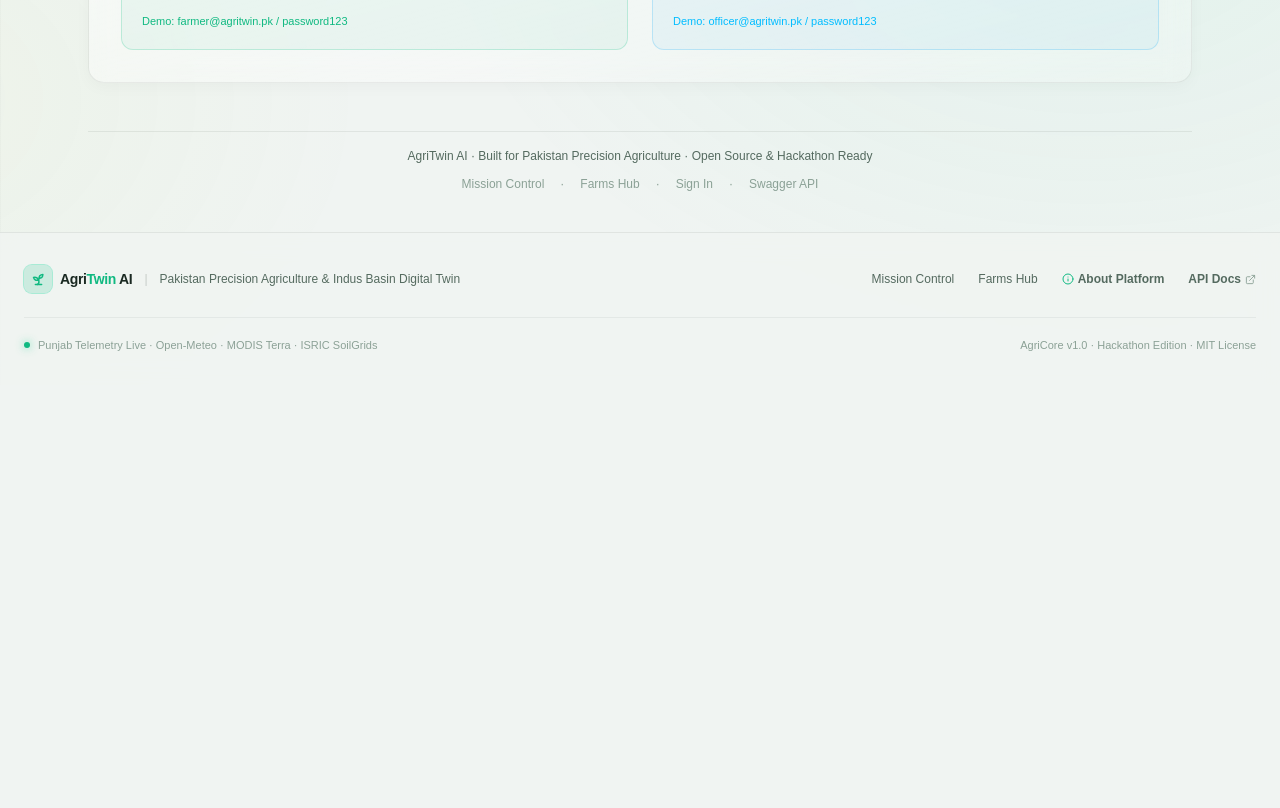
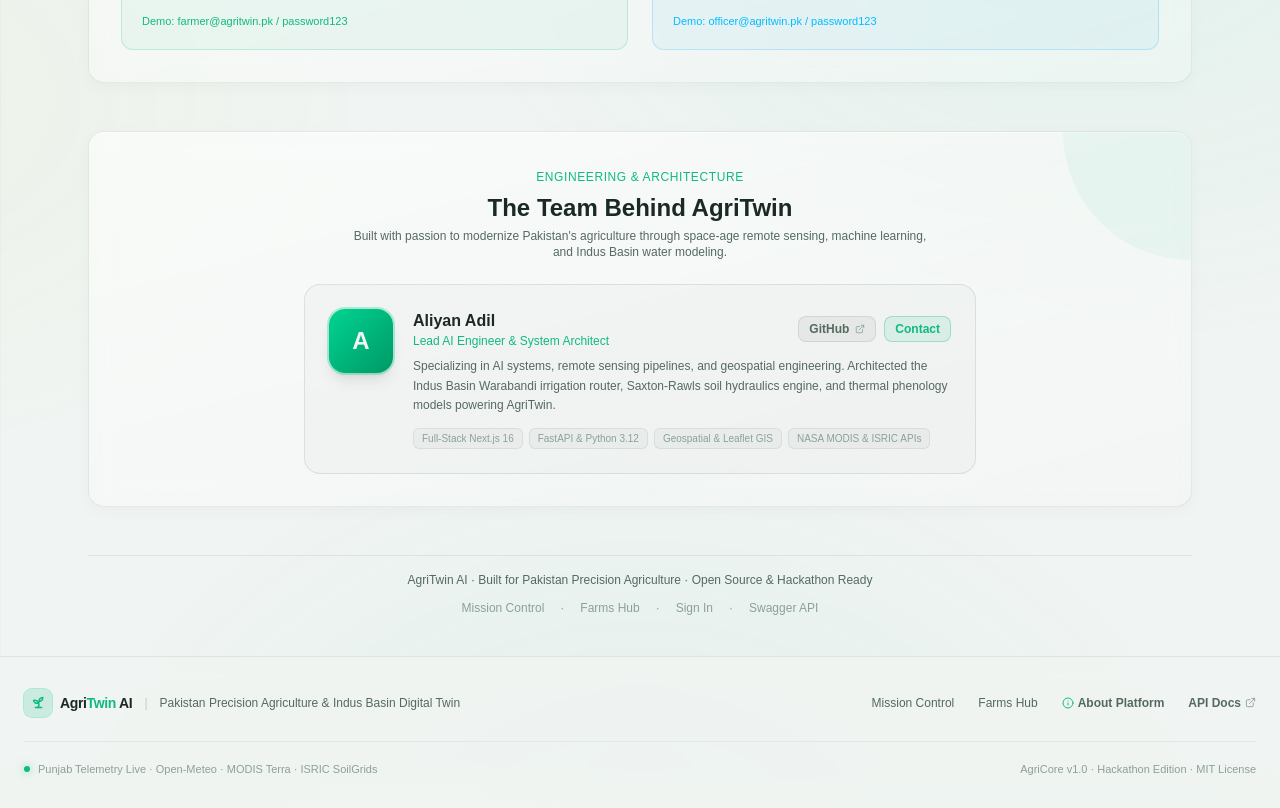
Before and after one commit to aliyan212/AgriTwin, a Next.js app in the folder frontend/: page /about in a window 1280 px wide. Shown: the part 1620-2428 px from the top of the page. Before the commit the page ends 2005 px from the top, so only its background shows below. Built offline with nearby package versions, Linux system fonts and the light colour scheme; no server answers.

Commit message:
feat(about): add Developer & Engineering Team section with GitHub and contact links

```diff
--- a/frontend/src/app/about/page.tsx
+++ b/frontend/src/app/about/page.tsx
@@ -253,6 +253,76 @@ export default function AboutPage() {
         </div>
       </div>
 
+      {/* ── Engineering & Development Team ──────────────────────────────────── */}
+      <div className="glass-panel p-6 sm:p-8 border-ink/8 relative overflow-hidden">
+        <div className="absolute top-0 right-0 w-32 h-32 bg-emerald-500/5 rounded-bl-full pointer-events-none" />
+        <div className="text-center mb-6">
+          <span className="text-xs font-mono uppercase tracking-wider text-brand">
+            {isUrdu ? "انجینئرنگ تے ڈویلپمنٹ" : "Engineering & Architecture"}
+          </span>
+          <h2 className="text-xl sm:text-2xl font-bold text-ink mt-1">
+            {isUrdu ? "ایگری ٹوئن ڈویلپمنٹ ٹیم" : "The Team Behind AgriTwin"}
+          </h2>
+          <p className="text-xs text-mist mt-1 max-w-xl mx-auto">
+            {isUrdu
+              ? "پاکستان دی زراعت نوں جدید ترین خلائی سیٹلائٹ ٹیکنالوجی، مصنوعی ذہانت تے انڈس واٹر نیٹ ورک نال جوڑن والی سرشار ٹیم۔"
+              : "Built with passion to modernize Pakistan's agriculture through space-age remote sensing, machine learning, and Indus Basin water modeling."}
+          </p>
+        </div>
+
+        <div className="max-w-2xl mx-auto">
+          <div className="rounded-2xl border border-ink/10 bg-ink/[0.02] p-5 sm:p-6 flex flex-col sm:flex-row items-center sm:items-start gap-5 hover:border-brand/30 transition-all">
+            <div className="flex h-16 w-16 items-center justify-center rounded-2xl bg-gradient-to-br from-emerald-400 to-emerald-600 text-abyss font-extrabold text-2xl shadow-lg ring-2 ring-emerald-400/30 shrink-0">
+              A
+            </div>
+            <div className="space-y-2 text-center sm:text-left flex-1">
+              <div className="flex flex-col sm:flex-row sm:items-center justify-between gap-2">
+                <div>
+                  <h3 className="text-base font-bold text-ink">Aliyan Adil</h3>
+                  <p className="text-xs text-brand font-medium">Lead AI Engineer & System Architect</p>
+                </div>
+                <div className="flex items-center justify-center sm:justify-end gap-2">
+                  <a
+                    href="https://github.com/aliyan212"
+                    target="_blank"
+                    rel="noopener noreferrer"
+                    className="inline-flex items-center gap-1.5 rounded-lg border border-ink/10 bg-ink/5 px-2.5 py-1 text-xs font-semibold text-mist hover:text-ink hover:bg-ink/10 transition-colors"
+                  >
+                    <span>GitHub</span>
+                    <Icon name="externalLink" size={10} className="text-dim" />
+                  </a>
+                  <a
+                    href="mailto:aliyanadil6@outlook.com"
+                    className="inline-flex items-center gap-1.5 rounded-lg border border-brand/30 bg-brand/10 px-2.5 py-1 text-xs font-semibold text-brand hover:bg-brand/20 transition-colors"
+                  >
+                    <span>Contact</span>
+                  </a>
+                </div>
+              </div>
+
+              <p className="text-xs text-mist leading-relaxed">
+                Specializing in AI systems, remote sensing pipelines, and geospatial engineering. Architected the Indus Basin Warabandi irrigation router, Saxton-Rawls soil hydraulics engine, and thermal phenology models powering AgriTwin.
+              </p>
+
+              <div className="flex flex-wrap gap-1.5 pt-1 justify-center sm:justify-start">
+                <span className="rounded-md border border-ink/8 bg-ink/[0.03] px-2 py-0.5 text-[10px] font-mono text-dim">
+                  Full-Stack Next.js 16
+                </span>
+                <span className="rounded-md border border-ink/8 bg-ink/[0.03] px-2 py-0.5 text-[10px] font-mono text-dim">
+                  FastAPI & Python 3.12
+                </span>
+                <span className="rounded-md border border-ink/8 bg-ink/[0.03] px-2 py-0.5 text-[10px] font-mono text-dim">
+                  Geospatial & Leaflet GIS
+                </span>
+                <span className="rounded-md border border-ink/8 bg-ink/[0.03] px-2 py-0.5 text-[10px] font-mono text-dim">
+                  NASA MODIS & ISRIC APIs
+                </span>
+              </div>
+            </div>
+          </div>
+        </div>
+      </div>
+
       {/* ── Footer / Mission Statement ─────────────────────────────────────── */}
       <div className="text-center space-y-3 pt-4 border-t border-ink/8">
         <p className="text-xs text-mist font-mono">
```
